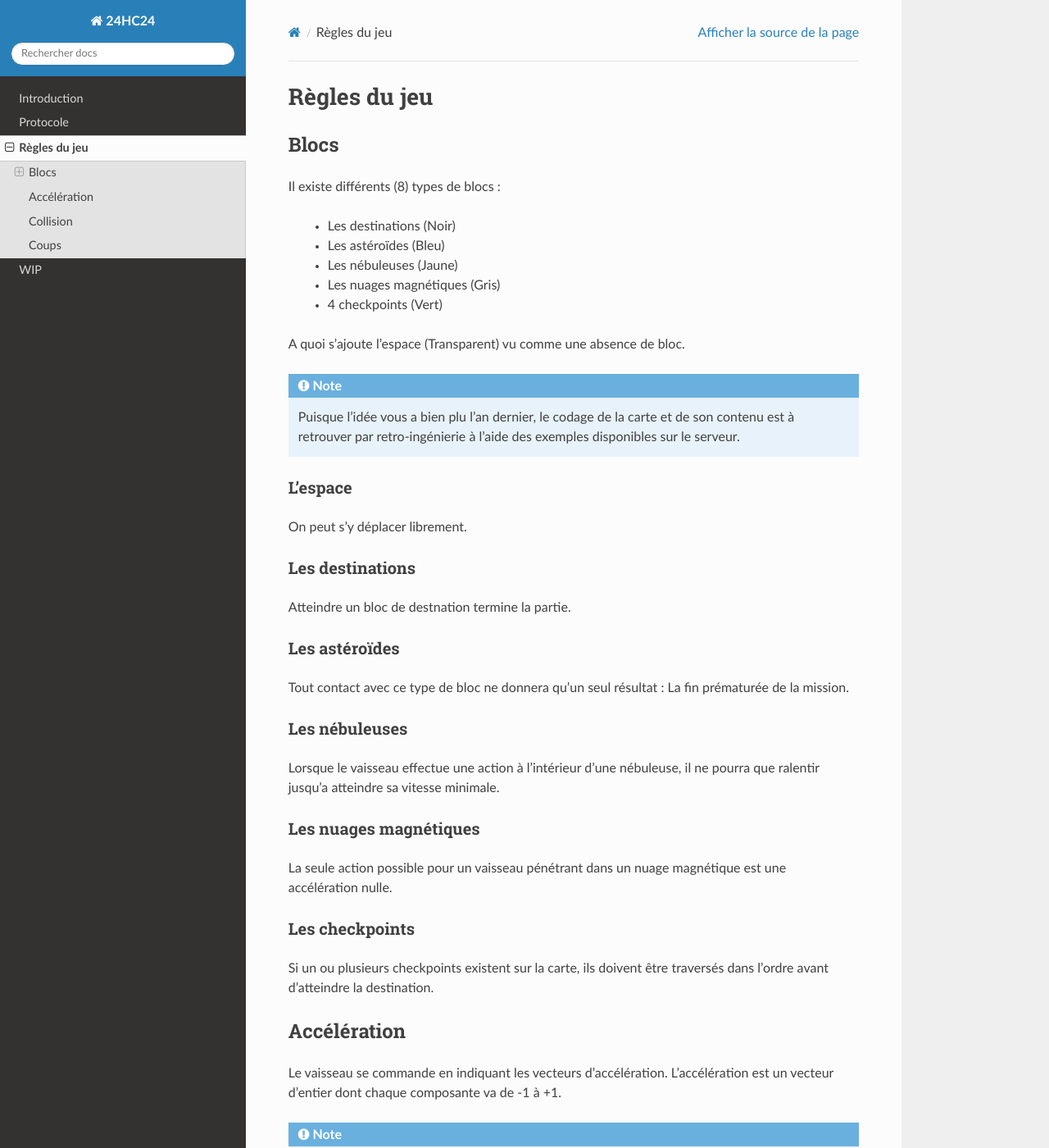
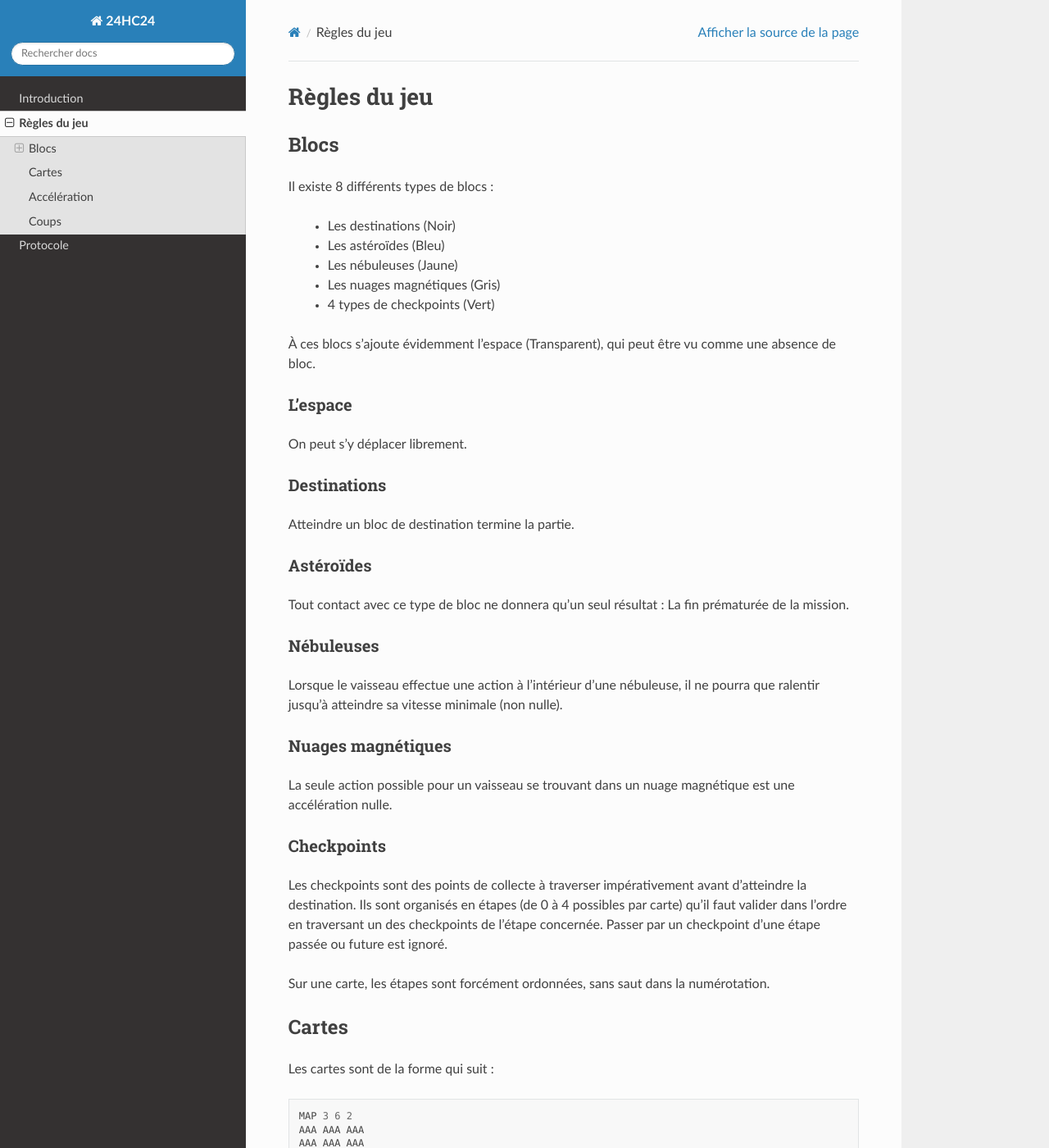
Before and after one commit to haum/24hc24, a Sphinx documentation site: the page built from documentation/regles.rst, in a window 1280 px wide and 1400 px high. Shown: the whole window at 82% size. Built offline with Sphinx 7.4.7 and the Read the Docs theme 2.0.0, drawn with Linux system fonts in a browser that asks for light colours; some of the changed text lies outside the part shown.

Commit message:
Doc: Hard work

```diff
--- a/documentation/index.rst
+++ b/documentation/index.rst
@@ -6,6 +6,5 @@
    :maxdepth: 2
 
    intro.rst
+   regles.rst
    protocole.rst
-   regles.rst
-   wip.rst
--- a/documentation/protocole.rst
+++ b/documentation/protocole.rst
@@ -4,6 +4,7 @@
 Toutes les communications se font avec le serveur du HAUM, et se fera avec une interface REST/JSON.
 Les programmes seront exécutés sur les machines des participants.
 
+Les sauts de ligne attendus sont des \\n. Les autres séparateurs de ligne ont un comportement indéfini.
 
 
 "Le Jeu"
--- a/documentation/regles.rst
+++ b/documentation/regles.rst
@@ -4,47 +4,74 @@
 Blocs
 -----
 
-Il existe différents (8) types de blocs :
+Il existe 8 différents types de blocs :
 
  - Les destinations (Noir)
  - Les astéroïdes (Bleu)
  - Les nébuleuses (Jaune)
  - Les nuages magnétiques (Gris)
- - 4 checkpoints (Vert)
+ - 4 types de checkpoints (Vert)
 
-A quoi s'ajoute l'espace (Transparent) vu comme une absence de bloc.
-
-.. note:: Puisque l'idée vous a bien plu l'an dernier, le codage de la carte et de son contenu est à retrouver par retro-ingénierie à l'aide des exemples disponibles sur le serveur.
+À ces blocs s'ajoute évidemment l'espace (Transparent), qui peut être vu comme une absence de bloc.
 
 L'espace
 """"""""
 
 On peut s'y déplacer librement.
 
-Les destinations
-""""""""""""""""
+Destinations
+""""""""""""
 
-Atteindre un bloc de destnation termine la partie.
+Atteindre un bloc de destination termine la partie.
 
-Les astéroïdes
-""""""""""""""
+Astéroïdes
+""""""""""
 
 Tout contact avec ce type de bloc ne donnera qu'un seul résultat : La fin prématurée de la mission.
 
-Les nébuleuses
-""""""""""""""
+Nébuleuses
+""""""""""
 
-Lorsque le vaisseau effectue une action à l'intérieur d'une nébuleuse, il ne pourra que ralentir jusqu'a atteindre sa vitesse minimale.
+Lorsque le vaisseau effectue une action à l'intérieur d'une nébuleuse, il ne pourra que ralentir jusqu'à atteindre sa vitesse minimale (non nulle).
 
-Les nuages magnétiques
-""""""""""""""""""""""
+Nuages magnétiques
+""""""""""""""""""
 
-La seule action possible pour un vaisseau pénétrant dans un nuage magnétique est une accélération nulle.
+La seule action possible pour un vaisseau se trouvant dans un nuage magnétique est une accélération nulle.
 
-Les checkpoints
-"""""""""""""""
+Checkpoints
+"""""""""""
 
-Si un ou plusieurs checkpoints existent sur la carte, ils doivent être traversés dans l'ordre avant d'atteindre la destination.
+Les checkpoints sont des points de collecte à traverser impérativement avant d'atteindre la destination.
+Ils sont organisés en étapes (de 0 à 4 possibles par carte) qu'il faut valider dans l'ordre en traversant un des checkpoints de l'étape concernée. Passer par un checkpoint d'une étape passée ou future est ignoré.
+
+Sur une carte, les étapes sont forcément ordonnées, sans saut dans la numérotation.
+
+Cartes
+------
+
+Les cartes sont de la forme qui suit :
+
+::
+
+    MAP 3 6 2
+    AAA AAA AAA
+    AAA AAA AAA
+    AAA AAA AAA
+    AAA AAA AAA
+    AAA AAA AAA
+    Ae/ AAA AAA
+
+    AAA AAA AAA
+    AAA AAA AAA
+    AAA AAA AAA
+    AAA AAA AAA
+    AAA AAA AAA
+    AAA AAA AAA
+    ENDMAP
+    START 2 0 1
+
+.. note:: Puisque l'idée vous a bien plu l'an dernier, le codage de la carte et de son contenu est à retrouver par retro-ingénierie à l'aide des exemples disponibles sur le serveur.
 
 Accélération
 ------------
@@ -54,8 +81,20 @@
 
 .. note:: Exemple : Le vaisseau est en position (0,0,0) et effectue une accélération de (1,0,0). Il se retrouve en position (1,0,0). Il effectue ensuite une accélération de (0,1,0), il se retrouve donc en (2,1,0).
 
-Collision
----------
+Exemple de liste d'accélération à envoyer au serveur :
+::
+
+    ACC 0 1 0
+    ACC 1 0 0
+    ACC 0 -1 0
+    ACC 1 0 0
+    ACC -1 1 1
+    ACC -1 -1 -1
+    ACC -1 0 0
+    ACC -1 0 0
 
 Coups
 -----
+
+Le nombre de coups joués est le nombre d'accélérations exécutées par le serveur.
+Si le mouvement se termine prématurément (collision ou franchissement de la destination par exemple), il est compté au prorata du déplacement prévu.
```
Also changed, not shown: documentation/intro.rst (+8 -8 lines).
